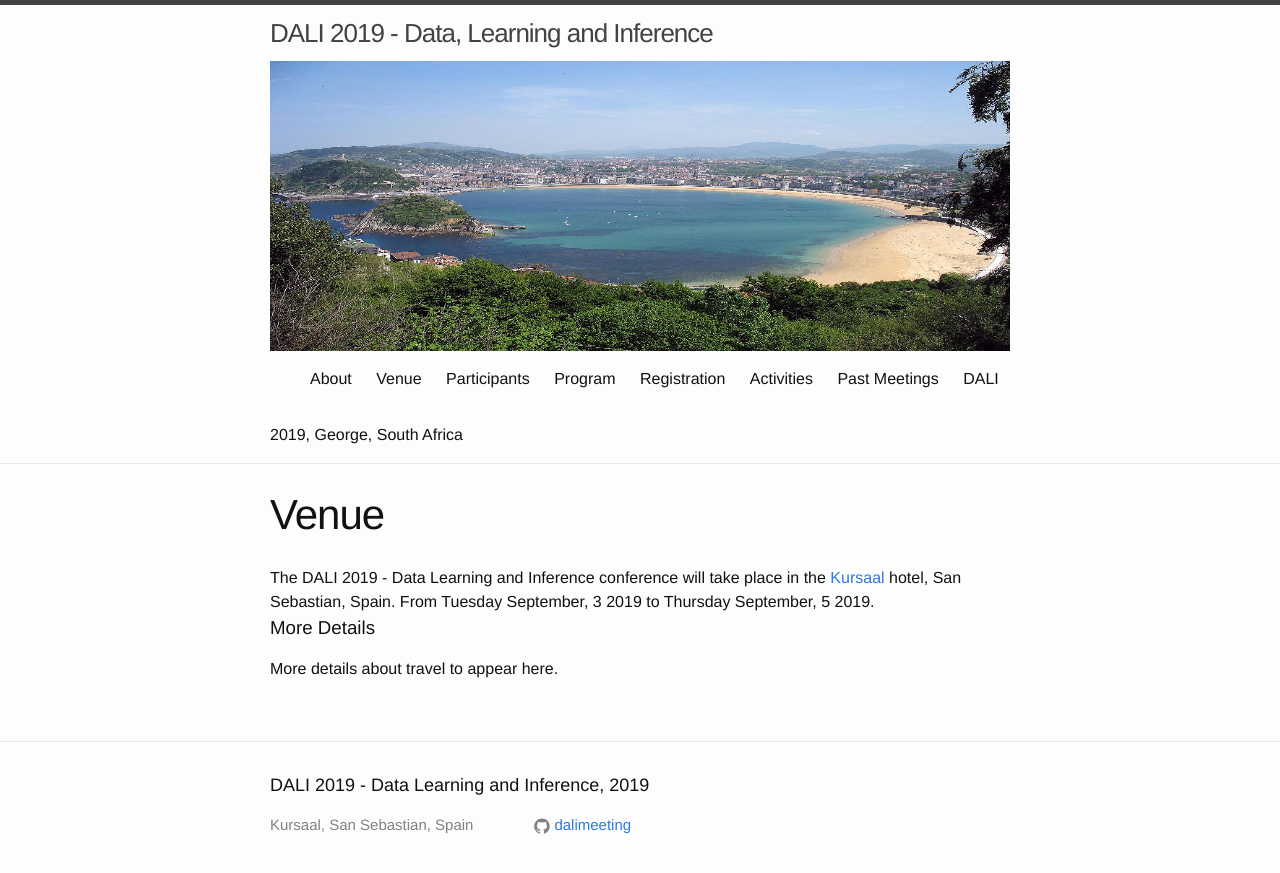
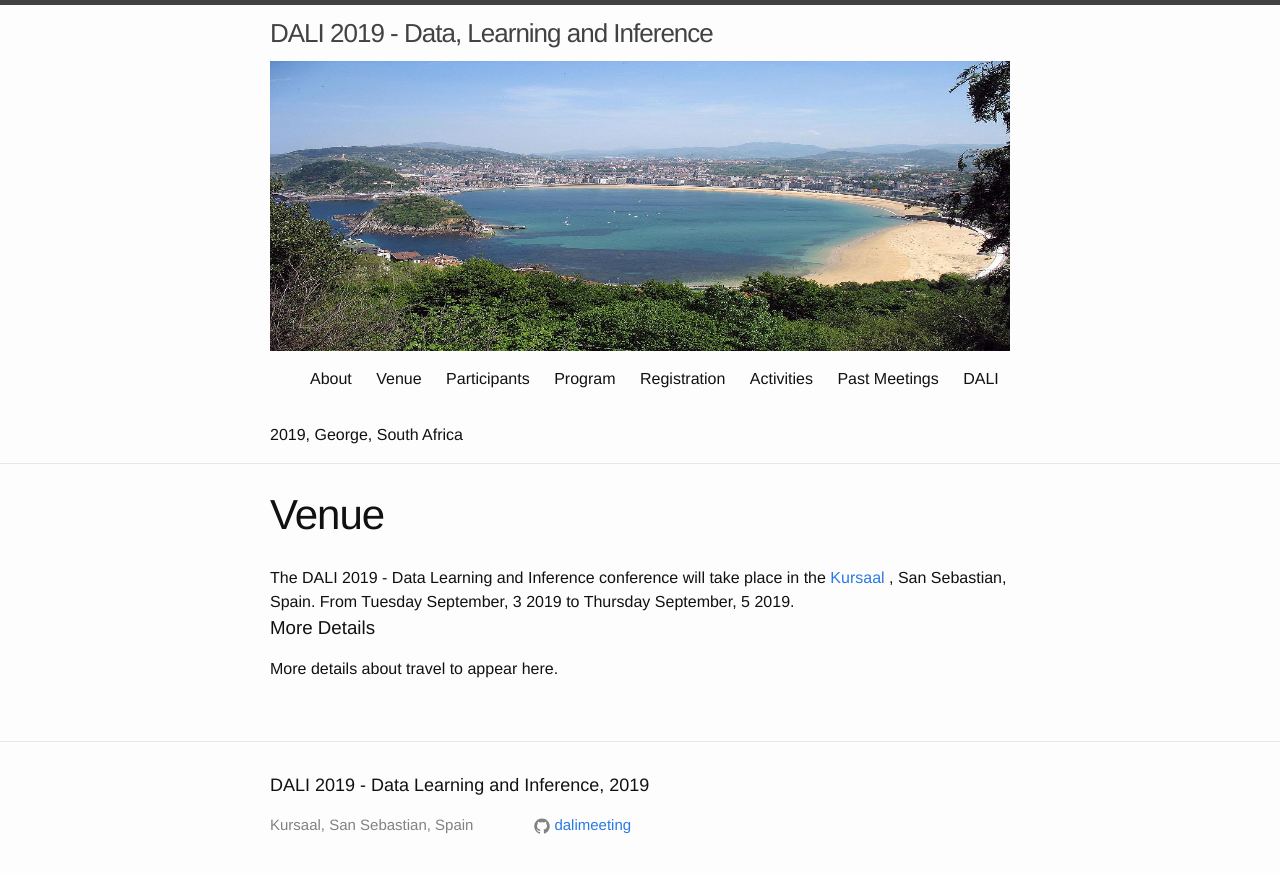
Before and after one commit to dalimeeting/dalimeeting.github.io, a Jekyll site: the page built from venue.html, in a window 1280 px wide. Shown: the top 873 px of the page. Built offline with Jekyll 4.4.1, drawn with Linux system fonts in a browser that asks for light colours; some of the changed lines change nothing that is shown.

Commit message:
Update DALI page.

```diff
--- a/_layouts/getting_there.html
+++ /dev/null
@@ -1,11 +0,0 @@
----
-layout: page
----
-<article>
-
-The {{ site.conference.name }} conference will take place in the {%if site.conference.venue_url %}<a href="{{site.conference.venue_url}}">{%endif%}{{site.conference.venue }} {%if site.conference.venue_url %}</a>{%endif%} hotel, {{ site.conference.location }}.
-From {{ site.conference.dates[0] | date: "%A %B, %-d %Y" }} to  {{ site.conference.dates.last | date: "%A %B, %-d %Y" }}.
-
-{{ content }}
-
-</article>
--- /dev/null
+++ b/_layouts/venue.html
@@ -0,0 +1,11 @@
+---
+layout: page
+---
+<article>
+
+The {{ site.conference.name }} conference will take place in the {%if site.conference.venue_url %}<a href="{{site.conference.venue_url}}">{%endif%}{{site.conference.venue }} {%if site.conference.venue_url %}</a>{%endif%}, {{ site.conference.location }}.
+From {{ site.conference.dates[0] | date: "%A %B, %-d %Y" }} to  {{ site.conference.dates.last | date: "%A %B, %-d %Y" }}.
+
+{{ content }}
+
+</article>
--- a/getting_there.html
+++ b/venue.html
@@ -1,5 +1,5 @@
 ---
-layout: getting_there
+layout: venue
 title: Venue
 weight: 2
 ---
```
